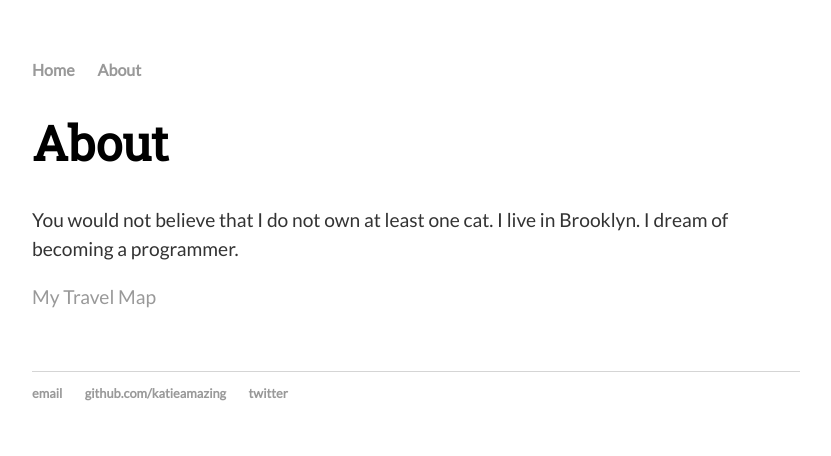
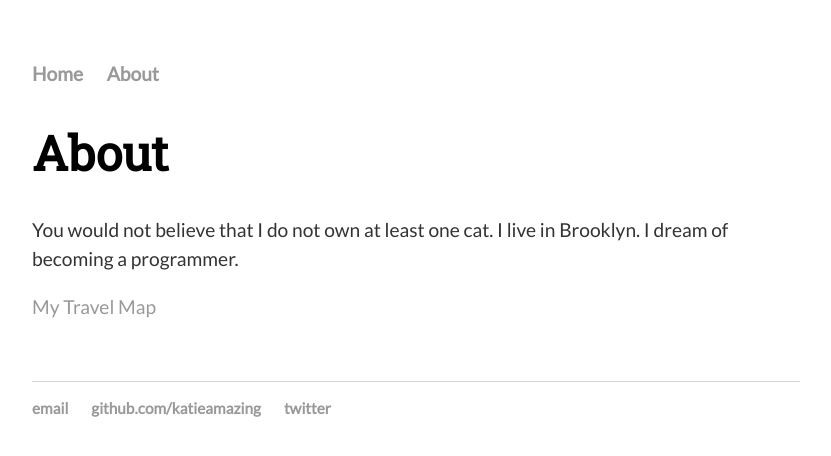
Before and after one commit to katieamazing/katieamazing.github.io, a Jekyll site: the page built from about/index.html, in a window 1280 px wide. Shown: the top 456 px of the page, without its empty margins (224-1055 px from the left). Built offline with Jekyll 4.4.1, drawn with Linux system fonts in a browser that asks for light colours; a script that is not in the unit is left out.

Commit message:
Update main.css

```diff
--- a/css/main.css
+++ b/css/main.css
@@ -7,6 +7,14 @@
     margin: 60px auto;
     width: 60%;
 }
+
+ul {
+    font-family: 'Lato', sans-serif;
+    font-size: 1.2em;
+    line-height: 1.5em;
+    color: #333;
+}
+
 nav ul, footer ul {
     font-family: 'Lato', sans-serif;
     padding: 0px;
```
